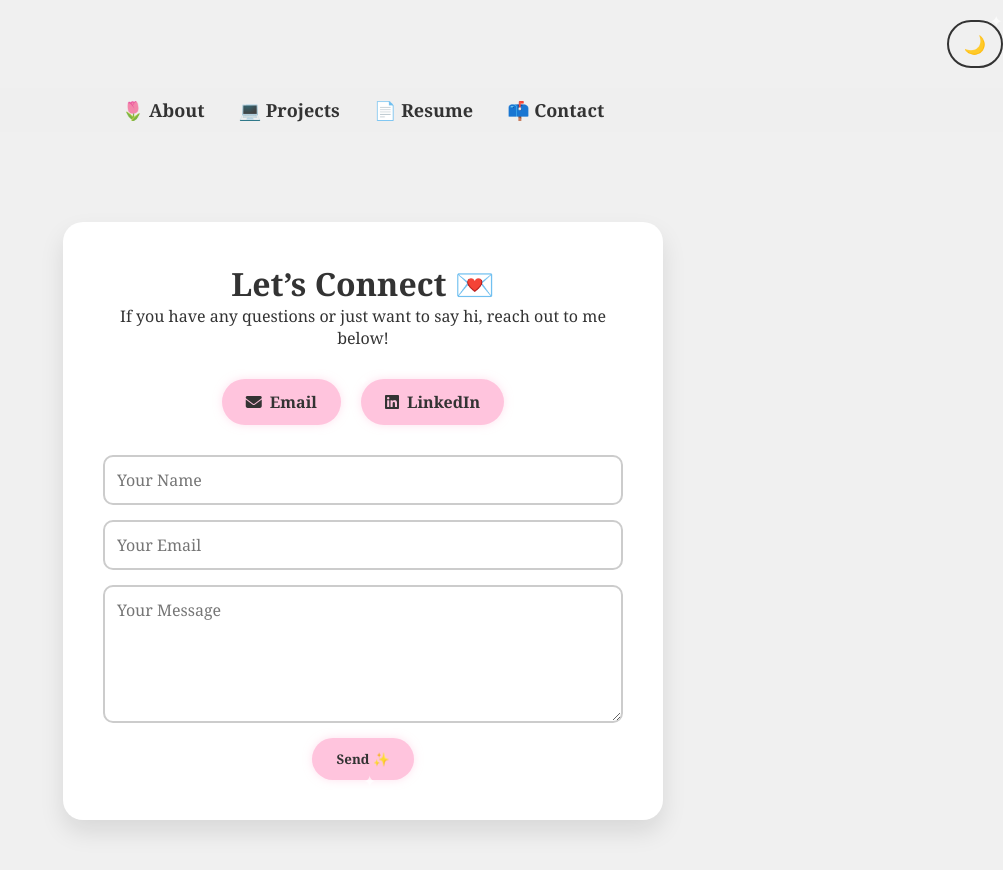
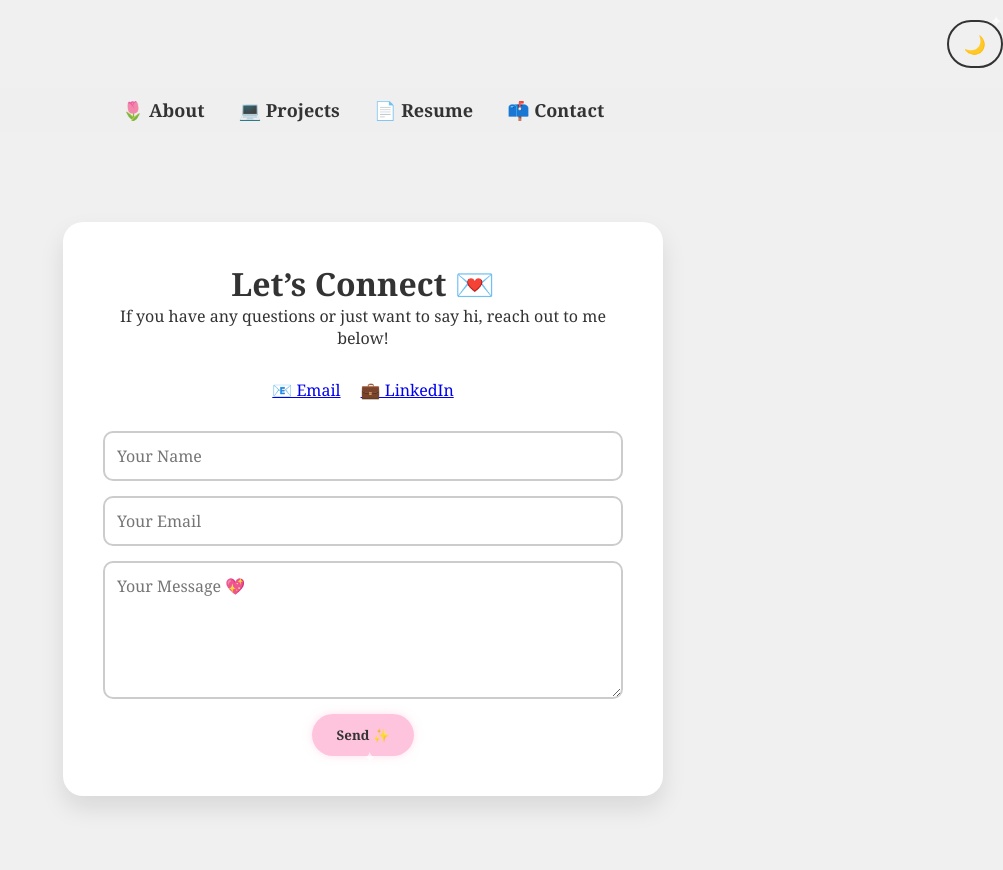
Before and after one commit to JackelineLopez-xx/jackelinelopez-xx.github.io, a plain HTML site: page contact.html in a window 1280 px wide. Shown: the whole page, without its empty margins (277-1280 px from the left). Drawn offline with Linux system fonts and the light colour scheme.

Commit message:
Update contact.html

```diff
--- a/contact.html
+++ b/contact.html
@@ -2,13 +2,13 @@
 <html lang="en">
 <head>
   <meta charset="UTF-8" />
-  <meta name="viewport" content="width=device-width, initial-scale=1.0" />
+  <meta name="viewport" content="width=device-width, initial-scale=1.0"/>
   <title>Contact - Jackeline Lopez</title>
-  <link rel="stylesheet" href="style.css" />
-  <link rel="stylesheet" href="https://cdnjs.cloudflare.com/ajax/libs/font-awesome/6.5.0/css/all.min.css" />
+  <link rel="stylesheet" href="style.css"/>
 </head>
 <body>
-  <!-- 🌙 Toggle Mode Button -->
+
+  <!-- 🌙 Toggle Mode -->
   <div class="toggle-container">
     <button id="toggle-mode">🌙</button>
   </div>
@@ -21,33 +21,29 @@
     <a href="contact.html">📫 Contact</a>
   </nav>
 
-  <!-- 💌 Main Contact Card -->
+  <!-- 💌 Contact Section -->
   <main>
     <div class="contact-card">
       <h1>Let’s Connect 💌</h1>
       <p>If you have any questions or just want to say hi, reach out to me below!</p>
 
-      <!-- 💫 Buttons for Email + LinkedIn -->
+      <!-- ✨ Contact Links -->
       <div class="contact-links">
-        <a href="mailto:lopezjackeline299@gmail.com" target="_blank" class="sparkle-button">
-          <i class="fas fa-envelope"></i> Email
-        </a>
-        <a href="https://www.linkedin.com/in/jackeline-lopez-5a1a54347/" target="_blank" class="sparkle-button">
-          <i class="fab fa-linkedin"></i> LinkedIn
-        </a>
+        <a href="mailto:youremail@example.com" class="glow-link">📧 Email</a>
+        <a href="https://www.linkedin.com/in/yourlinkedin" target="_blank" class="glow-link">💼 LinkedIn</a>
       </div>
 
-      <!-- 💌 Contact Form -->
+      <!-- 📝 Contact Form -->
       <form class="contact-form">
         <input type="text" placeholder="Your Name" required />
         <input type="email" placeholder="Your Email" required />
-        <textarea placeholder="Your Message" rows="5" required></textarea>
+        <textarea rows="5" placeholder="Your Message 💖" required></textarea>
         <button type="submit" class="sparkle-button">Send ✨</button>
       </form>
     </div>
   </main>
 
-  <!-- 🌗 Dark Mode Script -->
+  <!-- 🌙 Dark Mode Script -->
   <script>
     const toggleBtn = document.getElementById("toggle-mode");
     const savedMode = localStorage.getItem("mode");
```
